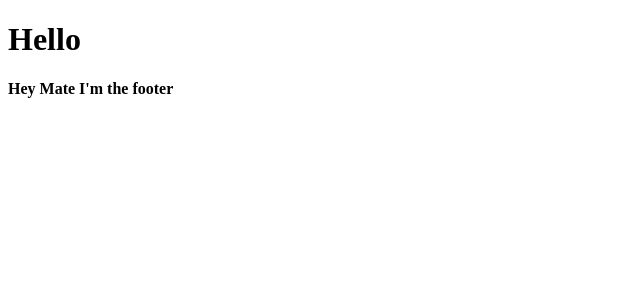
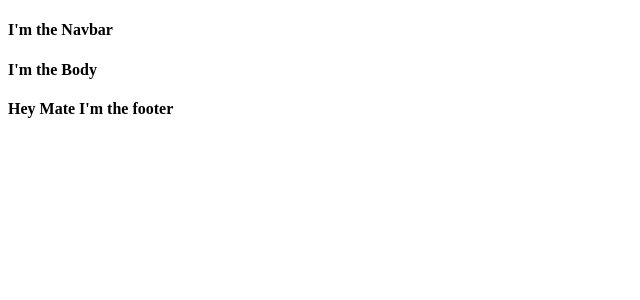
Before and after one commit to vishwas-c/React-practice, a React (Create React App) app: page / in a window 1280 px wide. Shown: the top 300 px of the page, without its empty margins (0-640 px from the left). Built offline with nearby package versions, Linux system fonts and the light colour scheme.

Commit message:
Made separate children for all views  head,foot

```diff
--- a/src/components/App.js
+++ b/src/components/App.js
@@ -1,11 +1,14 @@
-import React from 'react'
-import Footer from './Footer'
+import React from 'react';
+import Navbar from './Navbar';
+import MainContent from './MainContent';
+import Footer from './Footer';
 
 
 function App() {
   return (
     <div>
-    <h1>Hello</h1>
+    <Navbar />
+    <MainContent />
     <Footer />
     </div>
   )
--- /dev/null
+++ b/src/components/MainContent.js
@@ -0,0 +1,11 @@
+import React from 'react'
+
+function MainContent() {
+  return (
+    <main>
+      <h4>I'm the Body</h4>
+    </main>
+  )
+}
+
+export default MainContent
--- /dev/null
+++ b/src/components/Navbar.js
@@ -0,0 +1,11 @@
+import React from 'react'
+
+function Navbar() {
+  return (
+    <header>
+      <h4>I'm the Navbar</h4>
+    </header>
+  )
+}
+
+export default Navbar
```
Also changed, not shown: src/index.js (+3 -4 lines).
